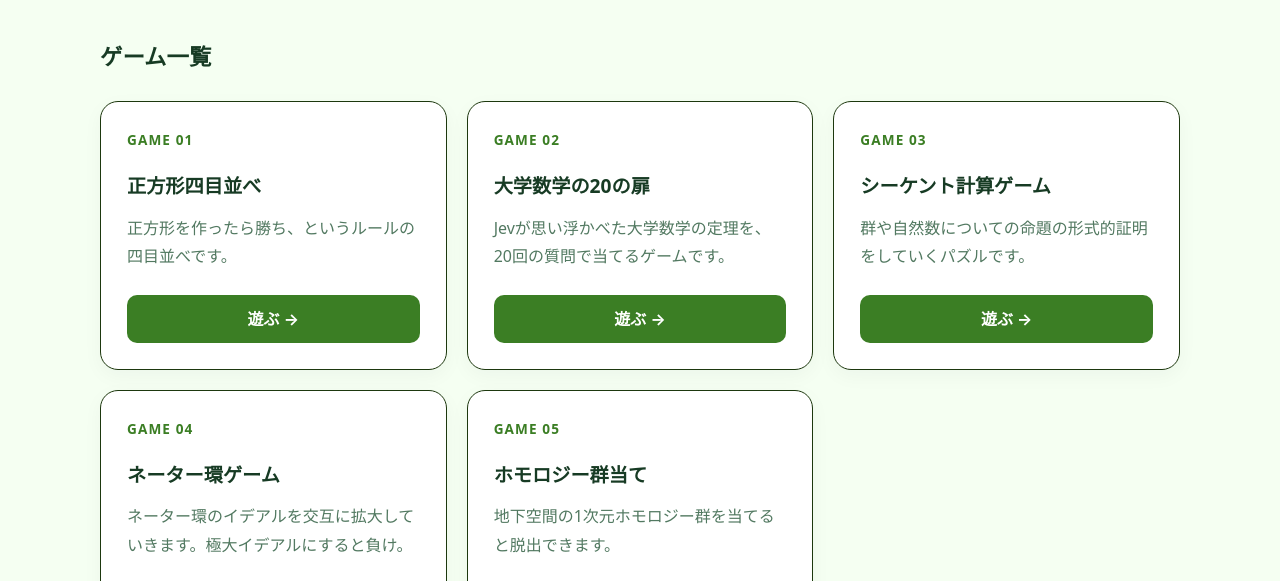
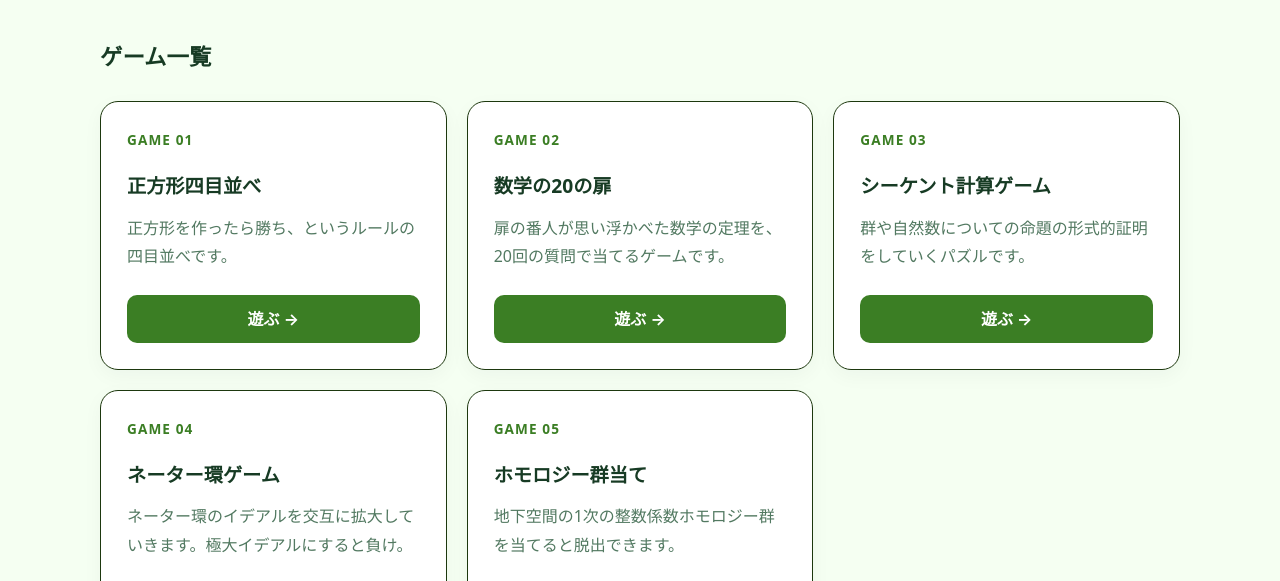
Before and after one commit to mathlab26k/mathlab26kminigame, a plain HTML site: page index.html in a window 1280 px wide. Shown: the part 215-796 px from the top of the page. Drawn offline with Linux system fonts and the light colour scheme.

Commit message:
ちょと説明変えた

```diff
--- a/index.html
+++ b/index.html
@@ -201,8 +201,8 @@
         url: "https://ccbsapi.github.io/makesquare/"
       },
       {
-        title: "大学数学の20の扉",
-        description: "Jevが思い浮かべた大学数学の定理を、20回の質問で当てるゲームです。",
+        title: "数学の20の扉",
+        description: "扉の番人が思い浮かべた数学の定理を、20回の質問で当てるゲームです。",
         url: "https://theorem-detective.vercel.app/"
       },
       {
@@ -217,7 +217,7 @@
       },
       {
         title: "ホモロジー群当て",
-        description: "地下空間の1次元ホモロジー群を当てると脱出できます。",
+        description: "地下空間の1次の整数係数ホモロジー群を当てると脱出できます。",
         url: "./homology.html"
       }
     ];
```
